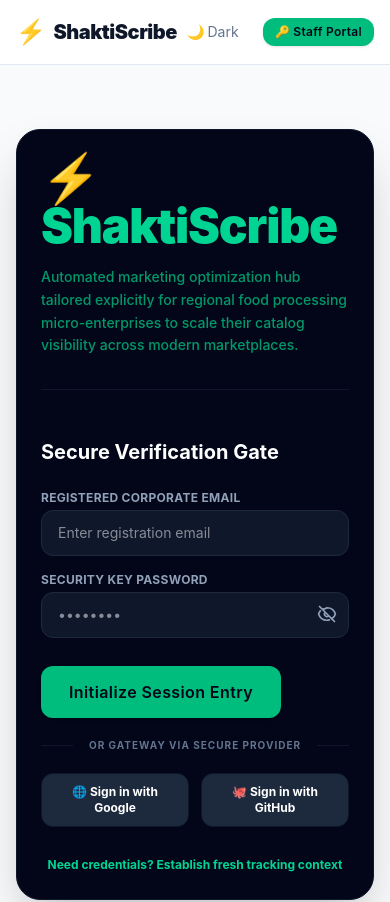
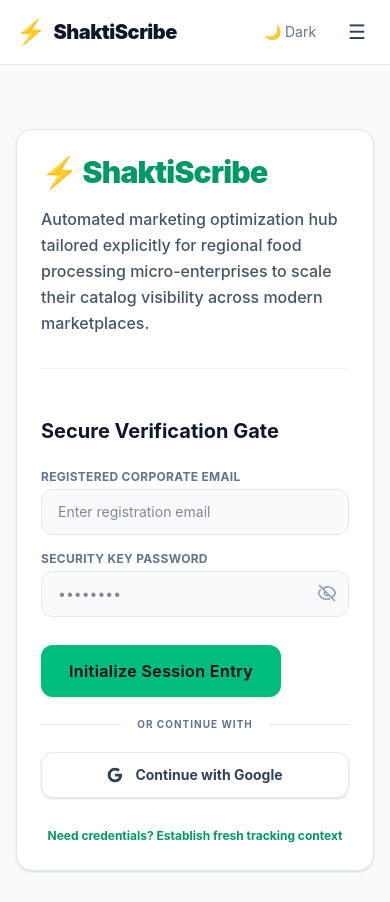
Before and after one commit to s-ath-vika/ShaktiScribe-Smart-Descriptor-and-Variation-Engine, a React app in the folder frontend/: page /login in a window 390 px wide. Shown: the top 902 px of the page. Built offline with nearby package versions, Linux system fonts and the light colour scheme; no server answers; the HTML template or start-up script is replaced by a standard one.

Commit message:
fix: restore logout modal and toast logic; refactor navbar responsiveness and login container layout

```diff
--- a/frontend/src/components/Footer.jsx
+++ b/frontend/src/components/Footer.jsx
@@ -22,7 +22,7 @@
   ];
 
   return (
-    <footer className="w-full bg-slate-950 border-t border-slate-900 text-slate-400 text-xs">
+    <footer className="w-full bg-slate-900 border-t border-slate-900 text-slate-400 text-xs">
       <div className="max-w-6xl mx-auto px-4 py-12 grid grid-cols-1 md:grid-cols-3 gap-8">
         <div className="space-y-3">
           <div className="flex items-center gap-2">
--- a/frontend/src/components/Navbar.jsx
+++ b/frontend/src/components/Navbar.jsx
@@ -1,21 +1,27 @@
+import { useState } from 'react';
 import { Link, useNavigate } from 'react-router-dom';
 import { Button } from './ui';
 
 export default function Navbar({ theme, setTheme, authState, onLogout }) {
   const navigate = useNavigate();
+  const [isMenuOpen, setIsMenuOpen] = useState(false);
 
   return (
     <nav className="bg-white border-b border-slate-200 dark:bg-slate-900 dark:border-slate-800 sticky top-0 z-50 backdrop-blur-md bg-white/90 dark:bg-slate-900/90">
       <div className="max-w-7xl mx-auto px-4 sm:px-6 lg:px-8">
+
         <div className="flex items-center justify-between h-16">
 
           <div className="flex items-center gap-8">
-            <Link to="/" className="text-xl font-black tracking-tight text-slate-900 dark:text-white flex items-center gap-2">
-              <span className="text-emerald-500 font-extrabold text-2xl">⚡</span> ShaktiScribe
+            <Link
+              to="/"
+              className="text-xl font-black tracking-tight text-slate-900 dark:text-white flex items-center gap-2"
+            >
+              <span className="text-emerald-500 font-extrabold text-2xl">⚡</span>
+              ShaktiScribe
             </Link>
 
-            {/* NAVBAR LINKS MATRIX */}
-            {/* Displaying all workspaces permanently so unauthorized clicks force redirects */}
+            {/* Desktop Navigation */}
             <div className="hidden md:flex items-center gap-6">
               <Link
                 to="/"
@@ -51,13 +57,12 @@
               >
                 Saved Logs
               </Link>
-
-
             </div>
           </div>
 
-          {/* Action Control Panel Area (Theme & Session states) */}
+          {/* Right Side */}
           <div className="flex items-center gap-4">
+
             <button
               onClick={() => setTheme(theme === 'dark' ? 'light' : 'dark')}
               className="p-2 text-slate-500 hover:text-slate-900 dark:text-slate-400 dark:hover:text-white text-sm cursor-pointer"
@@ -66,6 +71,8 @@
               {theme === 'dark' ? '☀️ Light' : '🌙 Dark'}
             </button>
 
+            {/* Desktop Auth Button */}
+            <div className="hidden md:block">
               {authState ? (
                 <Button
                   variant="outline"
@@ -90,7 +97,96 @@
               )}
             </div>
 
+            {/* Hamburger */}
+            <button
+              onClick={() => setIsMenuOpen(!isMenuOpen)}
+              className="md:hidden p-2 text-slate-700 dark:text-white text-xl"
+            >
+              {isMenuOpen ? '✕' : '☰'}
+            </button>
+
           </div>
+        </div>
+
+        {/* Mobile Menu */}
+        {isMenuOpen && (
+          <div className="md:hidden py-4 border-t border-slate-200 dark:border-slate-800">
+
+            <div className="flex flex-col gap-4">
+
+              <Link
+                to="/"
+                onClick={() => setIsMenuOpen(false)}
+                className="text-xs font-bold uppercase tracking-wider text-slate-600 dark:text-slate-300"
+              >
+                Home
+              </Link>
+
+              <Link
+                to="/about"
+                onClick={() => setIsMenuOpen(false)}
+                className="text-xs font-bold uppercase tracking-wider text-slate-600 dark:text-slate-300"
+              >
+                About App
+              </Link>
+
+              <Link
+                to="/contact"
+                onClick={() => setIsMenuOpen(false)}
+                className="text-xs font-bold uppercase tracking-wider text-slate-600 dark:text-slate-300"
+              >
+                Contact
+              </Link>
+
+              <Link
+                to="/dashboard"
+                onClick={() => setIsMenuOpen(false)}
+                className="text-xs font-bold uppercase tracking-wider text-slate-600 dark:text-slate-300"
+              >
+                Dashboard
+              </Link>
+
+              <Link
+                to="/history"
+                onClick={() => setIsMenuOpen(false)}
+                className="text-xs font-bold uppercase tracking-wider text-slate-600 dark:text-slate-300"
+              >
+                Saved Logs
+              </Link>
+
+              <div className="pt-2">
+                {authState ? (
+                  <Button
+                    variant="outline"
+                    size="sm"
+                    onClick={() => {
+                      setIsMenuOpen(false);
+                      onLogout();
+                      navigate('/login');
+                    }}
+                    className="w-full text-xs font-bold uppercase tracking-wider border-slate-200 text-red-500 hover:bg-red-50 dark:border-slate-700 dark:hover:bg-red-950/20"
+                  >
+                    🚪 Logout Staff
+                  </Button>
+                ) : (
+                  <Button
+                    variant="primary"
+                    size="sm"
+                    onClick={() => {
+                      setIsMenuOpen(false);
+                      navigate('/login');
+                    }}
+                    className="w-full text-xs font-bold uppercase tracking-wider"
+                  >
+                    🔑 Staff Portal
+                  </Button>
+                )}
+              </div>
+
+            </div>
+          </div>
+        )}
+
       </div>
     </nav>
   );
--- a/frontend/src/pages/Login.jsx
+++ b/frontend/src/pages/Login.jsx
@@ -12,7 +12,7 @@
           <path strokeLinecap="round" strokeLinejoin="round" d="M15 12a3 3 0 11-6 0 3 3 0 016 0z" />
         </>
       ) : (
-        // Slashed Eye -> Hidden Obfuscated State: Displays crossed vector layout prompting reveal actions
+        // 🙈 Slashed Eye -> Hidden Obfuscated State: Displays crossed vector layout prompting reveal actions
         <path strokeLinecap="round" strokeLinejoin="round" d="M3.98 8.223A10.477 10.477 0 001.934 12C3.226 16.338 7.244 19.5 12 19.5c.993 0 1.953-.138 2.863-.395M6.228 6.228A10.45 10.477 0 0012 4.5c4.756 0 8.773 3.162 10.065 7.498a10.523 10.477 0 01-4.293 5.774M6.228 6.228L3 3m3.228 3.228l3.65 3.65m7.894 7.894L21 21m-3.228-3.228l-3.65-3.65m0 0a3 3 0 11-4.243-4.243m4.242 4.242L9.88 9.88" />
       )}
     </svg>
@@ -139,18 +139,18 @@
   };
 
   return (
-    <main className="max-w-5xl mx-auto px-4 py-16 min-h-[85vh] flex items-center justify-center">
-      <div className="w-full bg-slate-950 border border-slate-900 rounded-3xl p-6 md:p-12 shadow-2xl flex flex-col md:flex-row gap-12 items-stretch">
+    <main className="max-w-4xl mx-auto px-4 py-16 min-h-[60vh] space-y-8">
+      <div className="bg-white border border-slate-200 rounded-2xl p-6 md:p-8 shadow-sm dark:bg-slate-900 dark:border-slate-800 transition-colors flex flex-col md:flex-row gap-12 items-stretch">
 
-        <div className="w-full md:w-1/2 text-left flex flex-col justify-center space-y-4 pr-0 md:pr-6 border-b md:border-b-0 md:border-r border-slate-900 pb-8 md:pb-0">
-          <h1 className="text-5xl font-black tracking-tight text-emerald-400">⚡ ShaktiScribe</h1>
-          <p className="text-emerald-500/80 leading-relaxed text-sm md:text-base font-medium">
+        <div className="w-full md:w-1/2 text-left flex flex-col justify-center space-y-4 pr-0 md:pr-6 border-b md:border-b-0 md:border-r border-slate-100 dark:border-slate-800 pb-8 md:pb-0">
+          <h1 className="text-3xl font-black tracking-tight text-emerald-600 dark:text-emerald-400">⚡ ShaktiScribe</h1>
+          <p className="text-base text-slate-600 leading-relaxed dark:text-slate-300 font-medium">
             Automated marketing optimization hub tailored explicitly for regional food processing micro-enterprises to scale their catalog visibility across modern marketplaces.
           </p>
         </div>
 
         <div className="w-full md:w-1/2 flex flex-col justify-center text-left">
-          <h2 className="text-xl font-bold text-white mb-6">
+          <h2 className="text-xl font-bold text-slate-900 dark:text-white mb-6">
             {isSignUp ? 'Establish System Identity Log' : 'Secure Verification Gate'}
           </h2>
 
@@ -158,23 +158,23 @@
             {isSignUp ? (
               <>
                 <div className="space-y-1">
-                  <label className="block text-xs font-bold text-slate-400 uppercase tracking-wide">Username Handle</label>
-                  <input type="text" placeholder="e.g., himshakti_admin" value={signUpData.username} onChange={(e) => setSignUpData({...signUpData, username: e.target.value})} className="w-full px-4 py-3 bg-slate-900 border border-slate-800 rounded-xl text-white text-sm focus:outline-none focus:border-emerald-500 transition-colors" />
+                  <label className="block text-xs font-bold text-slate-500 dark:text-slate-400 uppercase tracking-wide">Username Handle</label>
+                  <input type="text" placeholder="e.g., himshakti_admin" value={signUpData.username} onChange={(e) => setSignUpData({...signUpData, username: e.target.value})} className="w-full px-4 py-3 bg-slate-50 dark:bg-slate-950 border border-slate-200 dark:border-slate-800 rounded-xl text-slate-900 dark:text-white text-sm focus:outline-none focus:border-emerald-500 transition-colors" />
                 </div>
 
                 <div className="space-y-1">
-                  <label className="block text-xs font-bold text-slate-400 uppercase tracking-wide">Full Identity Name</label>
-                  <input type="text" placeholder="e.g., Satvika Intern" value={signUpData.fullName} onChange={(e) => setSignUpData({...signUpData, fullName: e.target.value})} className="w-full px-4 py-3 bg-slate-900 border border-slate-800 rounded-xl text-white text-sm focus:outline-none focus:border-emerald-500 transition-colors" />
+                  <label className="block text-xs font-bold text-slate-500 dark:text-slate-400 uppercase tracking-wide">Full Identity Name</label>
+                  <input type="text" placeholder="e.g., Satvika Intern" value={signUpData.fullName} onChange={(e) => setSignUpData({...signUpData, fullName: e.target.value})} className="w-full px-4 py-3 bg-slate-50 dark:bg-slate-950 border border-slate-200 dark:border-slate-800 rounded-xl text-slate-900 dark:text-white text-sm focus:outline-none focus:border-emerald-500 transition-colors" />
                 </div>
 
                 <div className="space-y-1">
-                  <label className="block text-xs font-bold text-slate-400 uppercase tracking-wide">Corporate Email</label>
-                  <input type="email" placeholder="name@himshakti.org" value={signUpData.email} onChange={(e) => setSignUpData({...signUpData, email: e.target.value})} className="w-full px-4 py-3 bg-slate-900 border border-slate-800 rounded-xl text-white text-sm focus:outline-none focus:border-emerald-500 transition-colors" />
+                  <label className="block text-xs font-bold text-slate-500 dark:text-slate-400 uppercase tracking-wide">Corporate Email</label>
+                  <input type="email" placeholder="name@himshakti.org" value={signUpData.email} onChange={(e) => setSignUpData({...signUpData, email: e.target.value})} className="w-full px-4 py-3 bg-slate-50 dark:bg-slate-950 border border-slate-200 dark:border-slate-800 rounded-xl text-slate-900 dark:text-white text-sm focus:outline-none focus:border-emerald-500 transition-colors" />
                 </div>
 
                 <div className="space-y-1 relative">
-                  <label className="block text-xs font-bold text-slate-400 uppercase tracking-wide">Password Structure</label>
-                  <input type={showPassword ? 'text' : 'password'} placeholder="••••••••" value={signUpData.password} onChange={(e) => setSignUpData({...signUpData, password: e.target.value})} className="w-full px-4 py-3 bg-slate-900 border border-slate-800 rounded-xl text-white text-sm focus:outline-none focus:border-emerald-500 transition-colors" />
+                  <label className="block text-xs font-bold text-slate-500 dark:text-slate-400 uppercase tracking-wide">Password Structure</label>
+                  <input type={showPassword ? 'text' : 'password'} placeholder="••••••••" value={signUpData.password} onChange={(e) => setSignUpData({...signUpData, password: e.target.value})} className="w-full px-4 py-3 bg-slate-50 dark:bg-slate-950 border border-slate-200 dark:border-slate-800 rounded-xl text-slate-900 dark:text-white text-sm focus:outline-none focus:border-emerald-500 transition-colors" />
                   <button type="button" onClick={() => setShowPassword(!showPassword)} className="absolute right-3 top-8 bg-transparent border-none cursor-pointer flex items-center p-0 outline-none">
                     <RenderEyeIcon isVisible={showPassword} />
                   </button>
@@ -182,8 +182,8 @@
                 </div>
 
                 <div className="space-y-1 relative">
-                  <label className="block text-xs font-bold text-slate-400 uppercase tracking-wide">Confirm Security Key</label>
-                  <input type={showConfirmPassword ? 'text' : 'password'} placeholder="••••••••" value={signUpData.confirmPassword} onChange={(e) => setSignUpData({...signUpData, confirmPassword: e.target.value})} className="w-full px-4 py-3 bg-slate-900 border border-slate-800 rounded-xl text-white text-sm focus:outline-none focus:border-emerald-500 transition-colors" />
+                  <label className="block text-xs font-bold text-slate-500 dark:text-slate-400 uppercase tracking-wide">Confirm Security Key</label>
+                  <input type={showConfirmPassword ? 'text' : 'password'} placeholder="••••••••" value={signUpData.confirmPassword} onChange={(e) => setSignUpData({...signUpData, confirmPassword: e.target.value})} className="w-full px-4 py-3 bg-slate-50 dark:bg-slate-950 border border-slate-200 dark:border-slate-800 rounded-xl text-slate-900 dark:text-white text-sm focus:outline-none focus:border-emerald-500 transition-colors" />
                   <button type="button" onClick={() => setShowConfirmPassword(!showConfirmPassword)} className="absolute right-3 top-8 bg-transparent border-none cursor-pointer flex items-center p-0 outline-none">
                     <RenderEyeIcon isVisible={showConfirmPassword} />
                   </button>
@@ -193,13 +193,13 @@
             ) : (
               <>
                 <div className="space-y-1">
-                  <label className="block text-xs font-bold text-slate-400 uppercase tracking-wide">Registered Corporate Email</label>
-                  <input type="email" placeholder="Enter registration email" value={loginData.email} onChange={(e) => setLoginData({...loginData, email: e.target.value})} className="w-full px-4 py-3 bg-slate-900 border border-slate-800 rounded-xl text-white text-sm focus:outline-none focus:border-emerald-500 transition-colors" />
+                  <label className="block text-xs font-bold text-slate-500 dark:text-slate-400 uppercase tracking-wide">Registered Corporate Email</label>
+                  <input type="email" placeholder="Enter registration email" value={loginData.email} onChange={(e) => setLoginData({...loginData, email: e.target.value})} className="w-full px-4 py-3 bg-slate-50 dark:bg-slate-950 border border-slate-200 dark:border-slate-800 rounded-xl text-slate-900 dark:text-white text-sm focus:outline-none focus:border-emerald-500 transition-colors" />
                 </div>
 
                 <div className="space-y-1 relative">
-                  <label className="block text-xs font-bold text-slate-400 uppercase tracking-wide">Security Key Password</label>
-                  <input type={showPassword ? 'text' : 'password'} placeholder="••••••••" value={loginData.password} onChange={(e) => setLoginData({...loginData, password: e.target.value})} className="w-full px-4 py-3 bg-slate-900 border border-slate-800 rounded-xl text-white text-sm focus:outline-none focus:border-emerald-500 transition-colors" />
+                  <label className="block text-xs font-bold text-slate-500 dark:text-slate-400 uppercase tracking-wide">Security Key Password</label>
+                  <input type={showPassword ? 'text' : 'password'} placeholder="••••••••" value={loginData.password} onChange={(e) => setLoginData({...loginData, password: e.target.value})} className="w-full px-4 py-3 bg-slate-50 dark:bg-slate-950 border border-slate-200 dark:border-slate-800 rounded-xl text-slate-900 dark:text-white text-sm focus:outline-none focus:border-emerald-500 transition-colors" />
                   <button type="button" onClick={() => setShowPassword(!showPassword)} className="absolute right-3 top-8 bg-transparent border-none cursor-pointer flex items-center p-0 outline-none">
                     <RenderEyeIcon isVisible={showPassword} />
                   </button>
@@ -210,35 +210,43 @@
             {errors.general && <p className="text-xs text-red-500 font-semibold mt-2">{errors.general}</p>}
 
             <div className="pt-2 space-y-3">
-              <Button variant="primary" size="lg" type="submit" className="w-full py-3 text-sm font-bold tracking-wide">
+              <Button variant="primary" size="lg" type="submit" className="w-full  py-3 text-sm font-bold tracking-wide">
                 {isSignUp ? 'Complete Registration' : 'Initialize Session Entry'}
               </Button>
 
               <div className="relative flex py-2 items-center">
-                <div className="flex-grow border-t border-slate-900"></div>
-                <span className="flex-shrink mx-4 text-[10px] text-slate-500 uppercase font-bold tracking-widest">Or Gateway via Secure Provider</span>
-                <div className="flex-grow border-t border-slate-900"></div>
+                <div className="flex-grow border-t border-slate-200 dark:border-slate-800"></div>
+                <span className="flex-shrink mx-4 text-[10px] text-slate-500 uppercase font-bold tracking-widest">
+                  Or continue with
+                </span>
+                <div className="flex-grow border-t border-slate-200 dark:border-slate-800"></div>
               </div>
 
-              <div className="grid grid-cols-2 gap-3">
-                <button type="button" onClick={() => handleOAuthTrigger('Google')} className="flex items-center justify-center gap-2 py-2.5 px-4 rounded-xl border border-slate-900 bg-slate-800 hover:bg-slate-900 text-white text-xs font-bold transition-all cursor-pointer">
-                  🌐 Sign in with Google
-                </button>
-                <button type="button" onClick={() => handleOAuthTrigger('GitHub')} className="flex items-center justify-center gap-2 py-2.5 px-4 rounded-xl border border-slate-900 bg-slate-800 hover:bg-slate-900 text-white text-xs font-bold transition-all cursor-pointer">
-                  🐙 Sign in with GitHub
-                </button>
-              </div>
+
+              <button
+                type="button"
+                onClick={() => handleOAuthTrigger('Google')}
+                className="w-full flex items-center justify-center gap-3 py-3 px-4 rounded-xl border border-slate-200 dark:border-slate-800 bg-white dark:bg-slate-950 hover:bg-slate-50 dark:hover:bg-slate-800 text-slate-700 dark:text-slate-300 text-sm font-bold transition-all cursor-pointer shadow-sm"
+              >
+                <svg className="w-4 h-4" viewBox="0 0 24 24">
+                  <path fill="currentColor" d="M22.56 12.25c0-.78-.07-1.53-.2-2.25H12v4.26h5.92c-.26 1.37-1.04 2.53-2.21 3.31v2.77h3.57c2.08-1.92 3.28-4.74 3.28-8.09z" />
+                  <path fill="currentColor" d="M12 23c2.97 0 5.46-.98 7.28-2.66l-3.57-2.77c-.98.66-2.23 1.06-3.71 1.06-2.86 0-5.29-1.93-6.16-4.53H2.18v2.84C3.99 20.53 7.7 23 12 23z" />
+                  <path fill="currentColor" d="M5.84 14.09c-.22-.66-.35-1.36-.35-2.09s.13-1.43.35-2.09V7.07H2.18C1.43 8.55 1 10.22 1 12s.43 3.45 1.18 4.93l2.85-2.22.81-.62z" />
+                  <path fill="currentColor" d="M12 5.38c1.62 0 3.06.56 4.21 1.64l3.15-3.15C17.45 2.09 14.97 1 12 1 7.7 1 3.99 3.47 2.18 7.07l3.66 2.84c.87-2.6 3.3-4.53 6.16-4.53z" />
+                </svg>
+                Continue with Google
+              </button>
             </div>
           </form>
 
           <div className="mt-6 text-center">
-            <button type="button" onClick={() => { setIsSignUp(!isSignUp); setErrors({}); setToastMessage(''); }} className="text-xs font-bold text-emerald-400 hover:text-emerald-300 transition-colors cursor-pointer">
+            <button type="button" onClick={() => { setIsSignUp(!isSignUp); setErrors({}); setToastMessage(''); }} className="text-xs font-bold text-emerald-600 dark:text-emerald-400 hover:text-emerald-500 transition-colors cursor-pointer">
               {isSignUp ? 'Already registered? Return to Gate Entry' : 'Need credentials? Establish fresh tracking context'}
             </button>
           </div>
         </div>
+      </div>
 
-      </div>
       {toastMessage && (
         <Toast message={toastMessage} isVisible={!!toastMessage} onDismiss={() => setToastMessage('')} />
       )}
```
Lines whose indentation alone changed are shown as unchanged.
